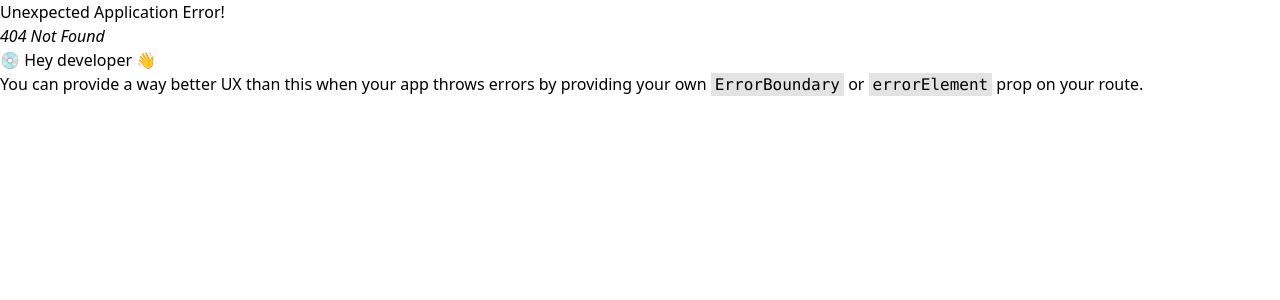
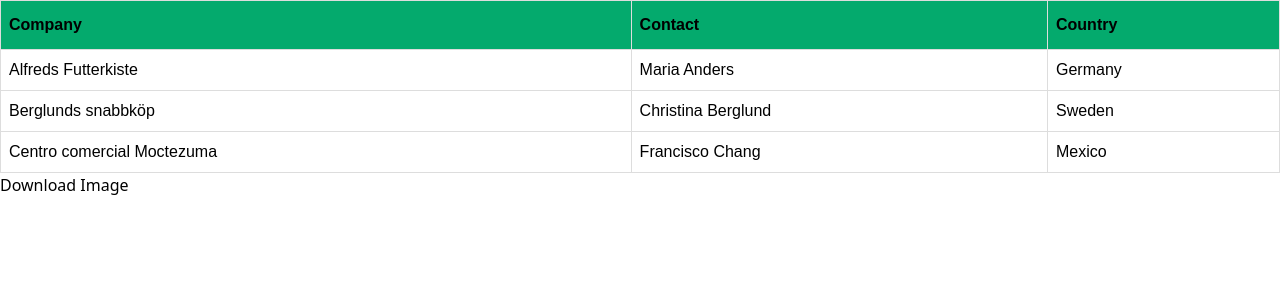
Before and after one commit to Nandita-Saha/netflix-gpt, a React (Create React App) app: page /html-to-img in a window 1280 px wide. Before the commit this address had no page. Shown: the top 300 px of the page. Built offline with nearby package versions, Linux system fonts and the light colour scheme.

Commit message:
added html to image

```diff
--- a/package.json
+++ b/package.json
@@ -8,6 +8,7 @@
     "@testing-library/react": "^13.4.0",
     "@testing-library/user-event": "^13.5.0",
     "firebase": "^10.7.2",
+    "html-to-image": "^1.11.11",
     "react": "^18.2.0",
     "react-dom": "^18.2.0",
     "react-redux": "^9.1.0",
--- a/src/components/Body.js
+++ b/src/components/Body.js
@@ -5,6 +5,7 @@ import { createBrowserRouter } from "react-router-dom";
 import { RouterProvider } from "react-router-dom";
 
 import { useDispatch } from "react-redux";
+import HtmlToImage from "./HtmlToImage";
 
 
 const Body = () => {
@@ -19,6 +20,10 @@ const Body = () => {
       path: "/browse",
       element: <Browse />,
     },
+    {
+      path: "/html-to-img",
+      element: <HtmlToImage />,
+    },
   ]);
 
 
--- /dev/null
+++ b/src/components/HtmlToImage.js
@@ -0,0 +1,158 @@
+import { toPng } from "html-to-image";
+import React, { useRef } from "react";
+
+const HtmlToImage = () => {
+  const elementRef = useRef(null);
+  const htmlToImageConvert = () => {
+    toPng(elementRef.current, { cacheBust: false })
+      .then((dataUrl) => {
+        const link = document.createElement("a");
+        link.download = "my-image-name.png";
+        link.href = dataUrl;
+        link.click();
+      })
+      .catch((err) => {
+        console.log(err);
+      });
+  };
+
+  return (
+    <div>
+      <table
+        ref={elementRef}
+        style={{
+          fontFamily: "Arial, Helvetica, sans-serif",
+          borderCollapse: "collapse",
+          width: "100%",
+        }}
+      >
+        <thead>
+          <tr>
+            <th
+              style={{
+                backgroundColor: "#04AA6D",
+                padding: "12px 8px",
+                textAlign: "left",
+                border: "1px solid #ddd",
+              }}
+            >
+              Company
+            </th>
+            <th
+              style={{
+                backgroundColor: "#04AA6D",
+                padding: "12px 8px",
+                textAlign: "left",
+                border: "1px solid #ddd",
+              }}
+            >
+              Contact
+            </th>
+            <th
+              style={{
+                backgroundColor: "#04AA6D",
+                padding: "12px 8px",
+                textAlign: "left",
+                border: "1px solid #ddd",
+              }}
+            >
+              Country
+            </th>
+          </tr>
+        </thead>
+        <tbody>
+          <tr>
+            <td
+              style={{
+                padding: "8px",
+                border: "1px solid #ddd",
+                textAlign: "left",
+              }}
+            >
+              Alfreds Futterkiste
+            </td>
+            <td
+              style={{
+                padding: "8px",
+                border: "1px solid #ddd",
+                textAlign: "left",
+              }}
+            >
+              Maria Anders
+            </td>
+            <td
+              style={{
+                padding: "8px",
+                border: "1px solid #ddd",
+                textAlign: "left",
+              }}
+            >
+              Germany
+            </td>
+          </tr>
+          <tr>
+            <td
+              style={{
+                padding: "8px",
+                border: "1px solid #ddd",
+                textAlign: "left",
+              }}
+            >
+              Berglunds snabbköp
+            </td>
+            <td
+              style={{
+                padding: "8px",
+                border: "1px solid #ddd",
+                textAlign: "left",
+              }}
+            >
+              Christina Berglund
+            </td>
+            <td
+              style={{
+                padding: "8px",
+                border: "1px solid #ddd",
+                textAlign: "left",
+              }}
+            >
+              Sweden
+            </td>
+          </tr>
+          <tr>
+            <td
+              style={{
+                padding: "8px",
+                border: "1px solid #ddd",
+                textAlign: "left",
+              }}
+            >
+              Centro comercial Moctezuma
+            </td>
+            <td
+              style={{
+                padding: "8px",
+                border: "1px solid #ddd",
+                textAlign: "left",
+              }}
+            >
+              Francisco Chang
+            </td>
+            <td
+              style={{
+                padding: "8px",
+                border: "1px solid #ddd",
+                textAlign: "left",
+              }}
+            >
+              Mexico
+            </td>
+          </tr>
+        </tbody>
+      </table>
+      <button onClick={htmlToImageConvert}>Download Image</button>
+    </div>
+  );
+};
+
+export default HtmlToImage;
```
Also changed, not shown: 1 other file (tests, documents, lock files or other folders).
